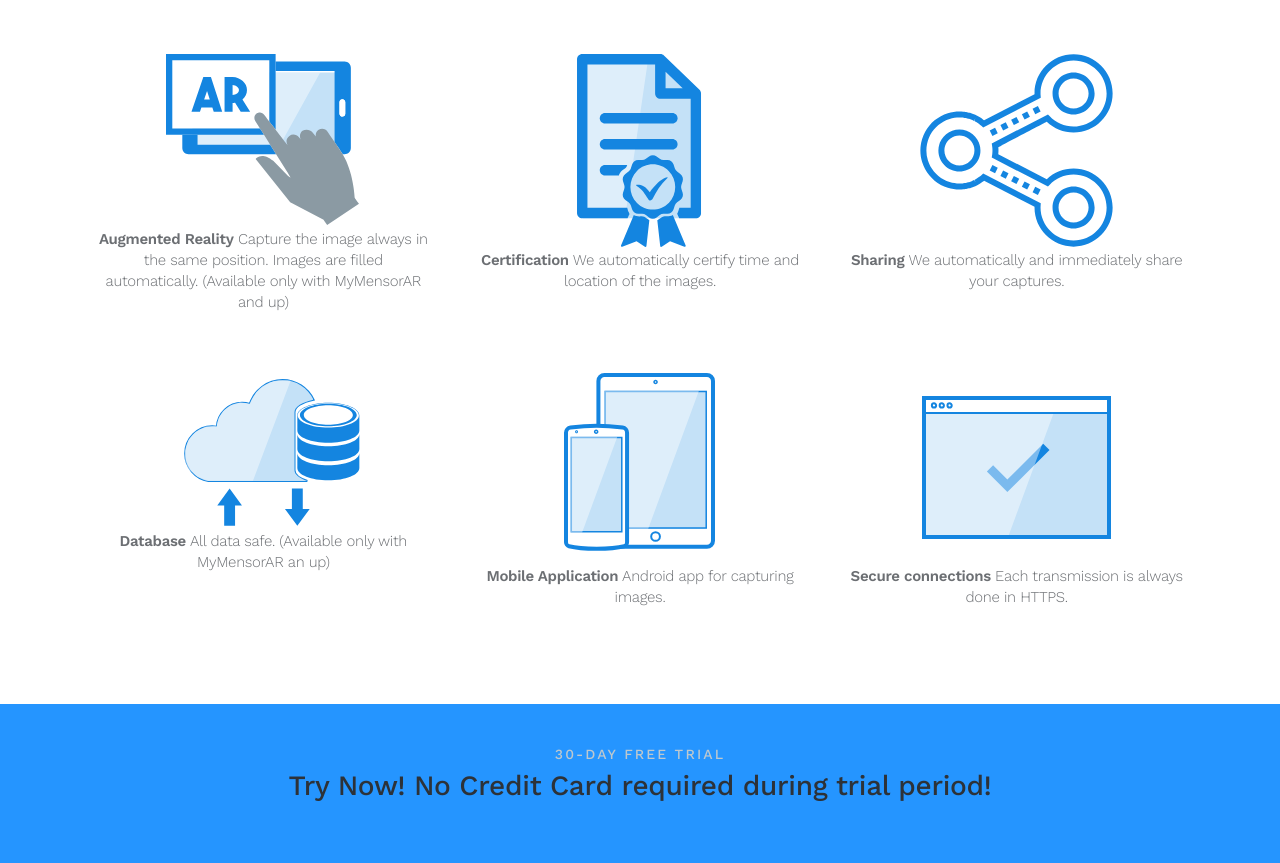
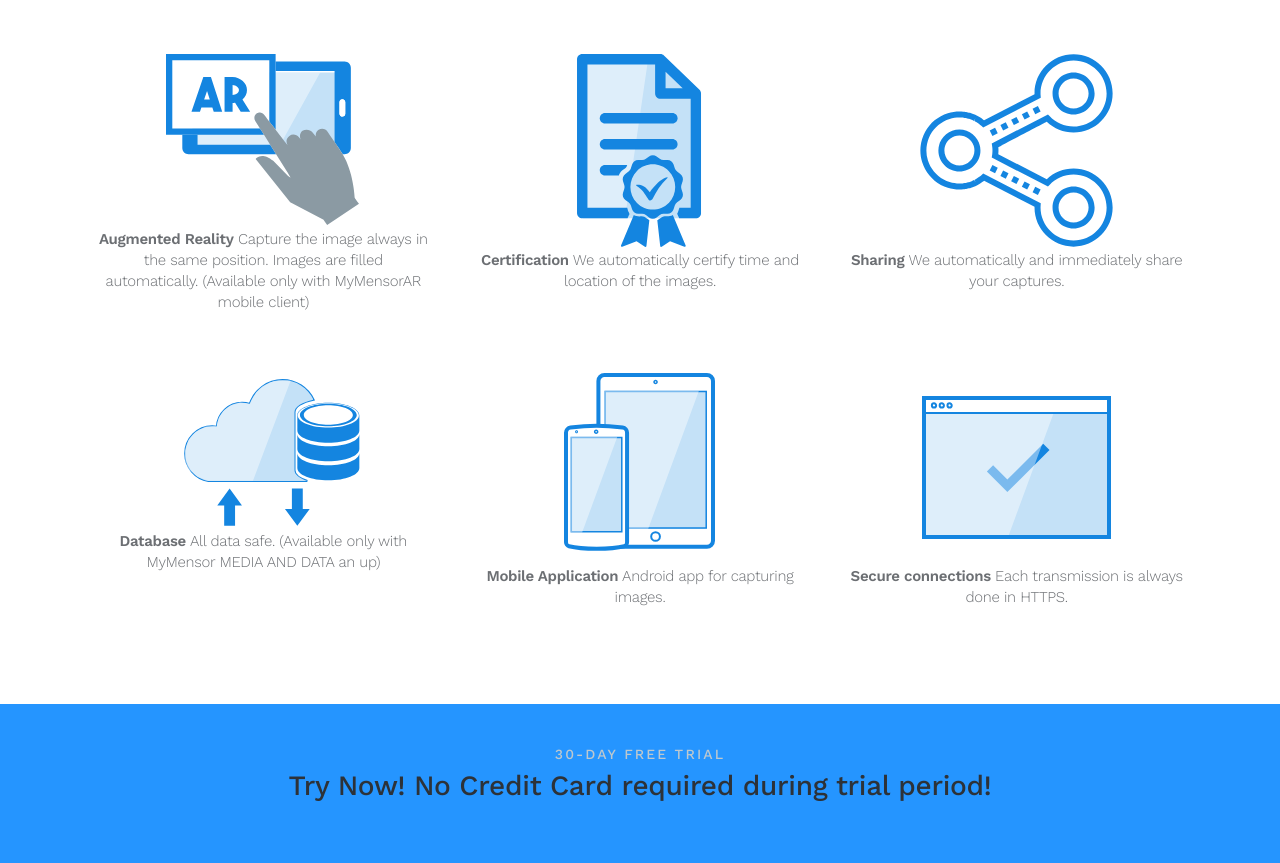
Before and after one commit to jorgercg/MyMensorWebsite, a Django app: page /en/ in a window 1280 px wide. Shown: the part 3920-4783 px from the top of the page. Run offline with Django 3.2, Linux system fonts and the light colour scheme; some libraries are stand-ins or nearby versions.

Commit message:
17AGO2017 12h44min

```diff
--- a/mymwebsite/templates/index.html
+++ b/mymwebsite/templates/index.html
@@ -165,7 +165,7 @@
                         </div>
                         <div class="col-md-6 pull-md-5">
                             <h6 class="text-gray-dark text-uppercase">{% trans "Control Made Simple" %}</h6>
-                            <h3>{% trans "Revolutionize your control practices. Work with portability of information and reality." %}</h3>
+                            <h3>{% trans "Simplify your control practices. Work with portability of information and reality." %}</h3>
                             <p class="lead mb-4 text-gray-dark">{% trans "Using our web application you have access to all your information anywhere, anytime. The reality will be portable for you to be transported to wherever you are." %}</p>
                             <a class="btn btn-secondary btn-lg btn-borderless" href="{% url 'docs' %}"
                                role="button">{% trans "Read our docs" %}</a>
@@ -224,7 +224,7 @@
                         <div class="col-md-4 px-4 mb-5">
                             <img class="mb-1" src="{% static "images/svgar.svg" %}">
                             <p>
-                                <strong>{% trans "Augmented Reality" %}</strong>{% trans " Capture the image always in the same position. Images are filled automatically. (Available only with MyMensorAR and up)" %}
+                                <strong>{% trans "Augmented Reality" %}</strong>{% trans " Capture the image always in the same position. Images are filled automatically. (Available only with MyMensorAR mobile client)" %}
                             </p>
                         </div>
                         <div class="col-md-4 px-4 mb-5">
@@ -246,7 +246,7 @@
                         <div class="col-md-4 px-4 mb-5">
                             <img class="mb-1" src="{% static "images/svgdatabasecloud.svg" %}">
                             <p>
-                                <strong>{% trans "Database" %}</strong>{% trans " All data safe. (Available only with MyMensorAR an up)" %}
+                                <strong>{% trans "Database" %}</strong>{% trans " All data safe. (Available only with MyMensor MEDIA AND DATA an up)" %}
                             </p>
                         </div>
                         <div class="col-md-4 px-4 mb-5">
```
Also changed, not shown: locale/en/LC_MESSAGES/django.po, locale/pt/LC_MESSAGES/django.po, locale/pt_BR/LC_MESSAGES/django.po, 2 other files.
